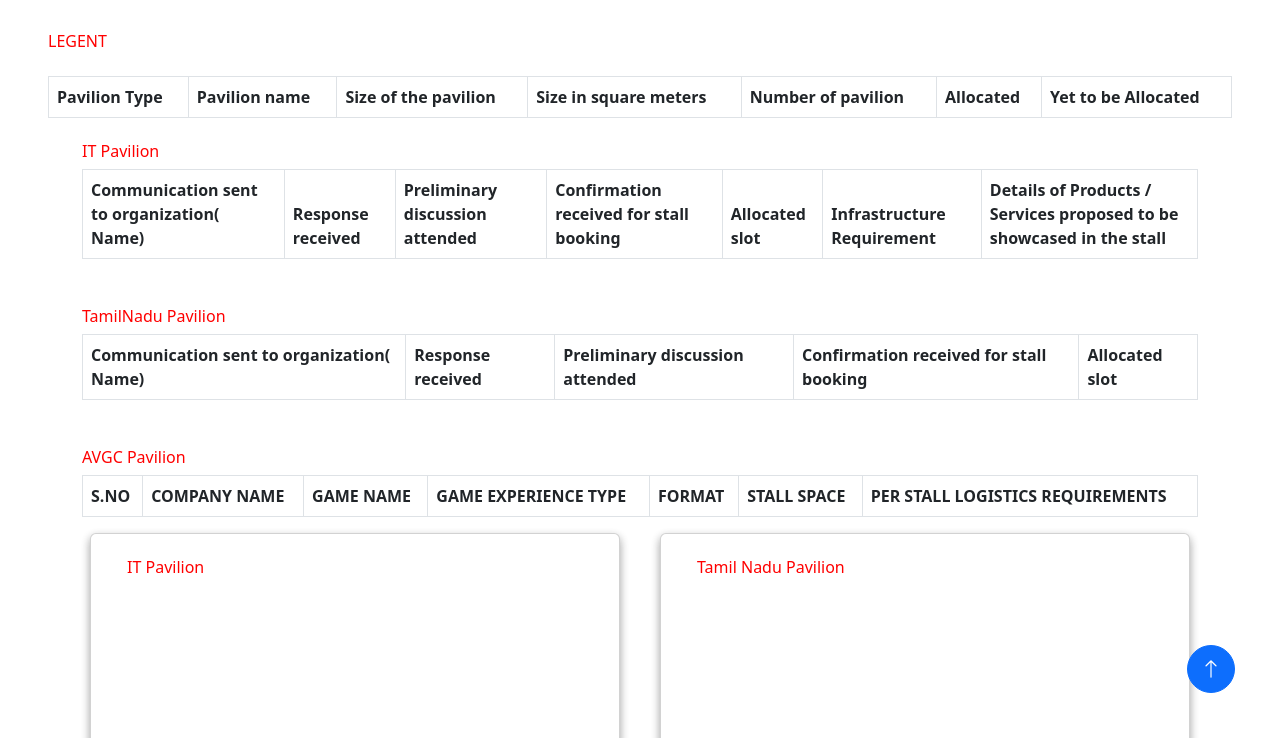
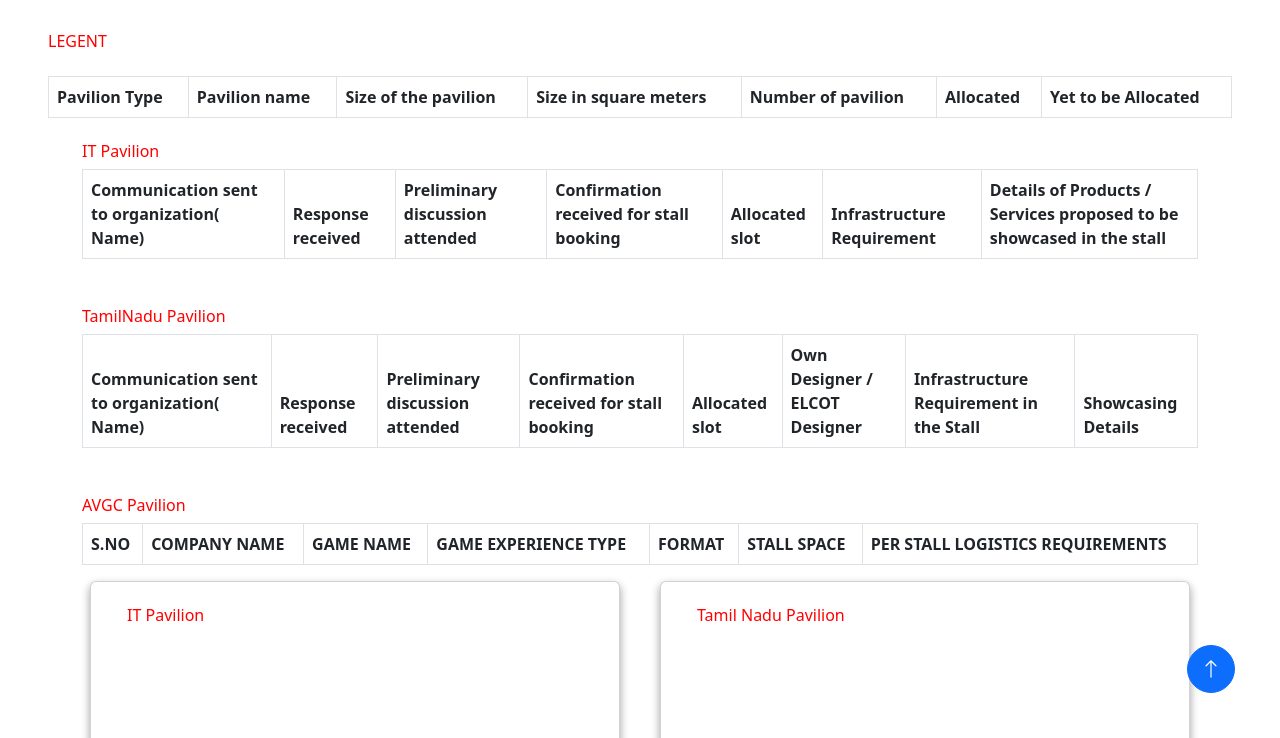
Before and after one commit to Monisha0511/Dashboard-UMAGINE, a plain HTML site: page index.html in a window 1280 px wide. Shown: the part 62-800 px from the top of the page. Drawn offline with nearby package versions, Linux system fonts and the light colour scheme; no server answers.

Commit message:
Added changes

```diff
--- a/index.html
+++ b/index.html
@@ -154,6 +154,10 @@
                                 <th scope="col">Preliminary discussion attended</th>
                                 <th scope="col">Confirmation received for stall booking</th>
                                 <th scope="col">Allocated slot</th>
+                                <th scope="col">Own Designer / ELCOT Designer</th>
+                                <th scope="col">Infrastructure Requirement in the Stall</th>
+                                <th scope="col">Showcasing Details</th>
+
                             </tr>
                         </thead>
                         <tbody>
--- a/spreadsheet.js
+++ b/spreadsheet.js
@@ -159,7 +159,7 @@
 
         const row = document.createElement('tr');
 
-        for (let j = 0; j < Math.min(rowDataArray.length, 5); j++) {
+        for (let j = 0; j < Math.min(rowDataArray.length, 8); j++) {
             const cellData = rowDataArray[j] || '';
             const cell = document.createElement('td');
             cell.textContent = cellData;
```
